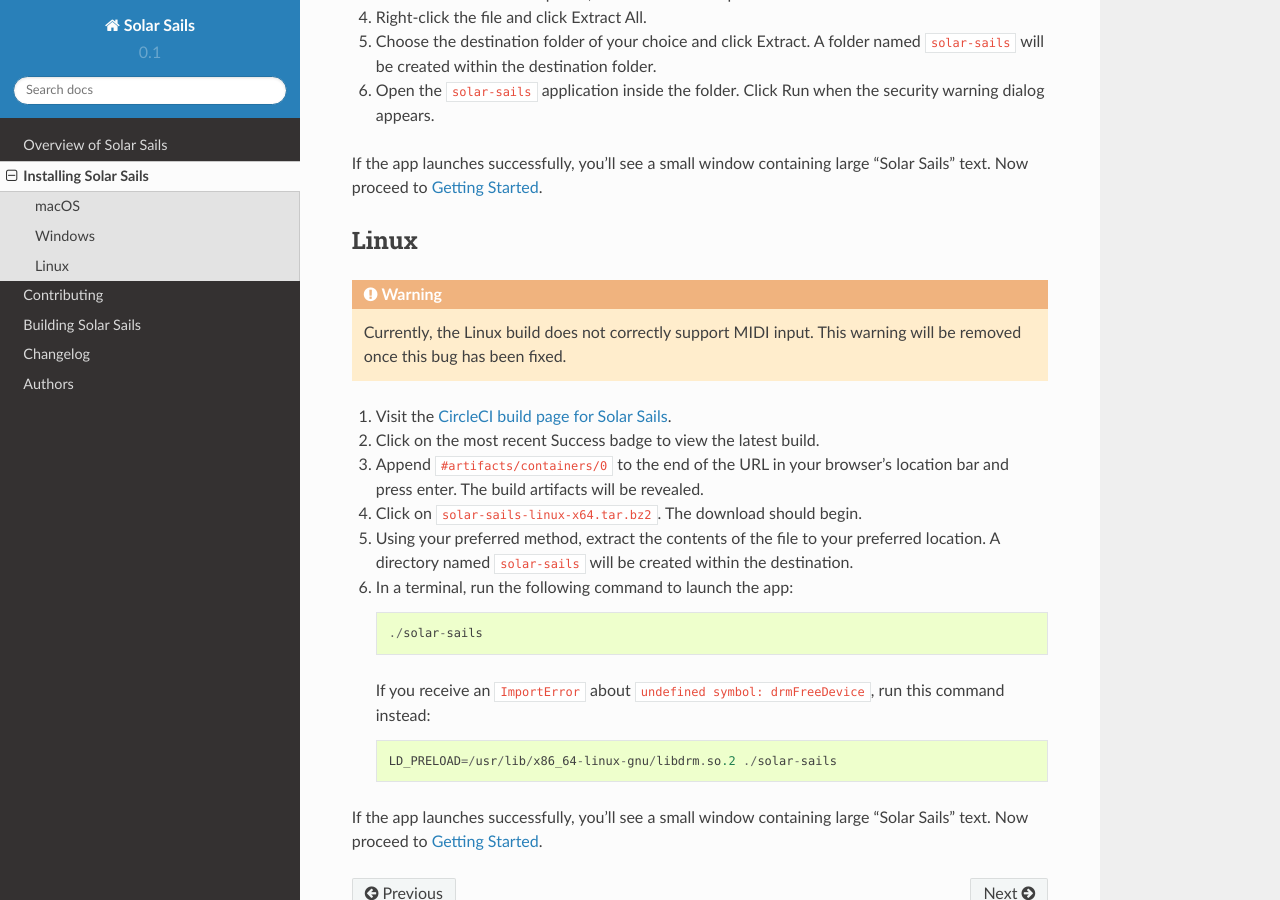
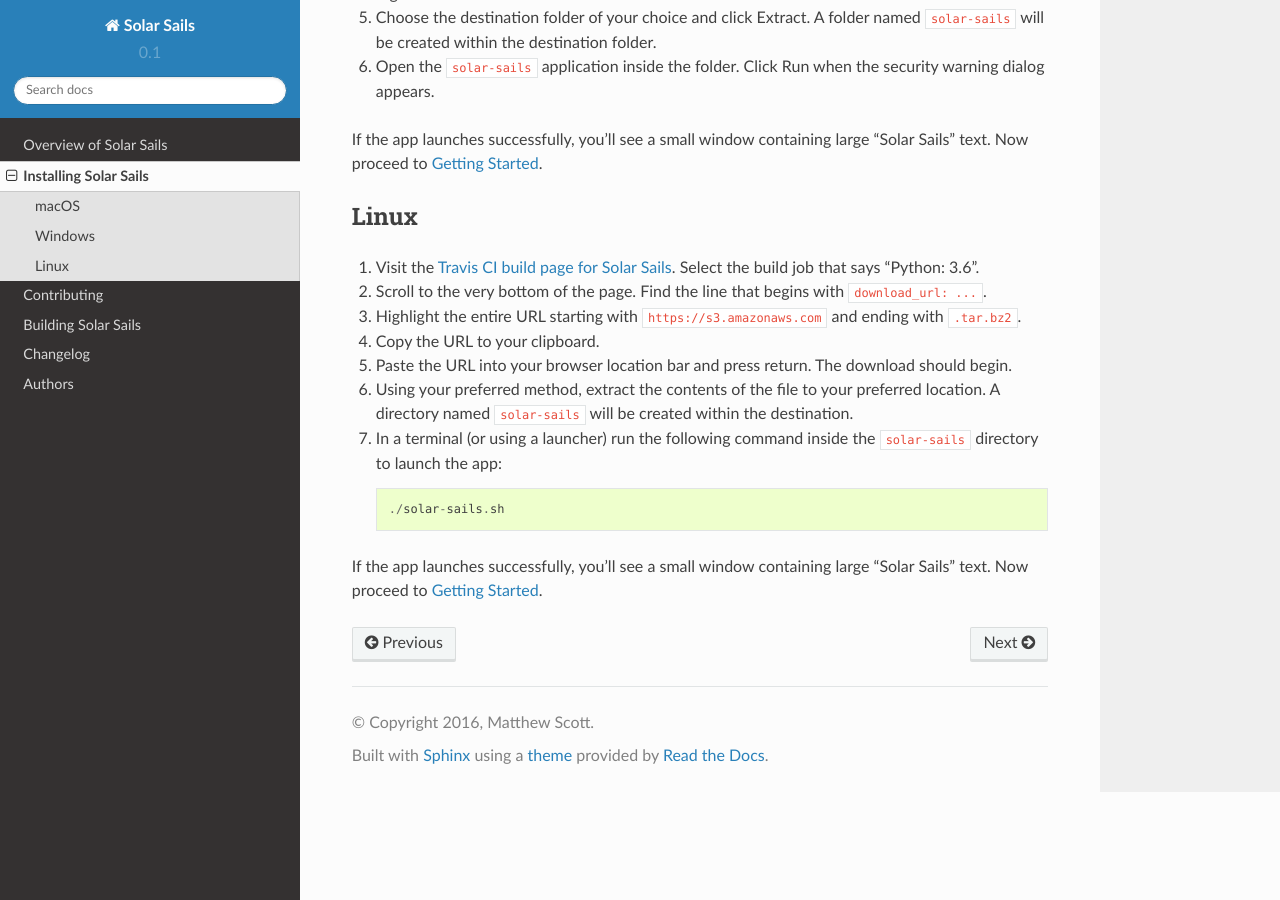
Before and after one commit to metrasynth/solar-sails, a Sphinx documentation site: the page built from docs/installing.rst, in a window 1280 px wide and 900 px high, scrolled down 846 px. Built offline with Sphinx 7.4.7 and the Read the Docs theme 2.0.0, drawn with Linux system fonts in a browser that asks for light colours; pages that are not in the unit, such as notebooks, are missing from menus; some of the changed text lies outside the part shown.

Commit message:
Update Linux install docs

```diff
--- a/docs/installing.rst
+++ b/docs/installing.rst
@@ -11,27 +11,27 @@
 =====
 
 1.  Visit the `Travis CI build page for Solar Sails`_.
+    Click on the build job that says "Xcode: xcode8".
 
 2.  Scroll to the very bottom of the page.
+    Find the line that begins with ``download_url: ...``.
 
-3.  Find the line that begins with ``download_url: ...``.
+3.  Highlight the entire URL starting with ``https://s3.amazonaws.com`` and ending with ``.tar.bz2``.
 
-4.  Highlight the entire URL starting with ``https://s3.amazonaws.com`` and ending with ``.tar.bz2``.
+4.  Copy the URL to your clipboard.
 
-5.  Copy the URL to your clipboard.
-
-6.  Paste the URL into your browser location bar and press return.
+5.  Paste the URL into your browser location bar and press return.
     The download should begin.
 
-7.  After the download completes, open the downloaded ``Solar Sails.app.tar.bz2`` file to extract the app.
+6.  After the download completes, open the downloaded ``Solar Sails.app.tar.bz2`` file to extract the app.
 
-8.  Move the resulting Solar Sails app to your Applications folder.
+7.  Move the resulting Solar Sails app to your Applications folder.
 
-9.  Open the app.
+8.  Open the app.
     You will likely receive a warning dialog.
     Refer to Apple's `Open an app from an unidentified developer`_ page, and authorize the Solar Sails app.
 
-10. If the app closes immediately the first time you open it, open it a second time.
+9.  If the app closes immediately the first time you open it, open it a second time.
     This is a known issue, but only occurs once each time you install and authorize a new version.
 
 If the app launches successfully, you'll see a small window containing large "Solar Sails" text.
@@ -72,35 +72,25 @@
 Linux
 =====
 
-..  warning::
+1.  Visit the `Travis CI build page for Solar Sails`_.
+    Select the build job that says "Python: 3.6".
 
-    Currently, the Linux build does not correctly support MIDI input.
-    This warning will be removed once this bug has been fixed.
+2.  Scroll to the very bottom of the page.
+    Find the line that begins with ``download_url: ...``.
 
-1.  Visit the `CircleCI build page for Solar Sails`_.
+3.  Highlight the entire URL starting with ``https://s3.amazonaws.com`` and ending with ``.tar.bz2``.
 
-2.  Click on the most recent Success badge to view the latest build.
+4.  Copy the URL to your clipboard.
 
-3.  Append ``#artifacts/containers/0`` to the end of the URL in your browser's location bar and press enter.
-    The build artifacts will be revealed.
-
-4.  Click on ``solar-sails-linux-x64.tar.bz2``.
+5.  Paste the URL into your browser location bar and press return.
     The download should begin.
 
-5.  Using your preferred method, extract the contents of the file to your preferred location.
+6.  Using your preferred method, extract the contents of the file to your preferred location.
     A directory named ``solar-sails`` will be created within the destination.
 
-6.  In a terminal, run the following command to launch the app::
+7.  In a terminal (or using a launcher) run the following command inside the ``solar-sails`` directory to launch the app::
 
-        ./solar-sails
-
-    If you receive an ``ImportError`` about ``undefined symbol: drmFreeDevice``,
-    run this command instead::
-
-        LD_PRELOAD=/usr/lib/x86_64-linux-gnu/libdrm.so.2 ./solar-sails
-
-..  _CircleCI build page for Solar Sails:
-    https://circleci.com/gh/metrasynth/solar-sails
+        ./solar-sails.sh
 
 If the app launches successfully, you'll see a small window containing large "Solar Sails" text.
 Now proceed to :doc:`getting-started`.
```
